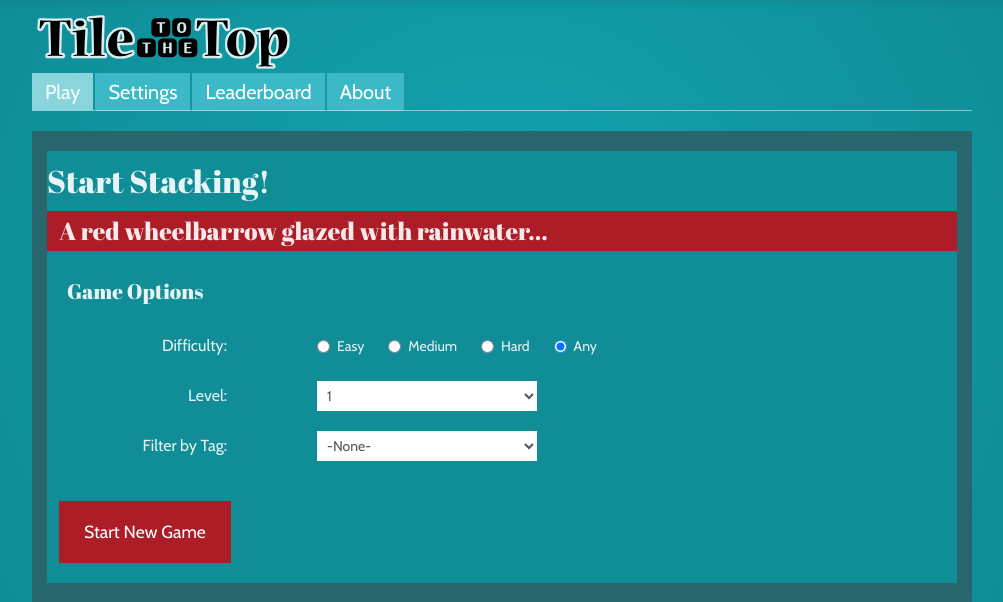
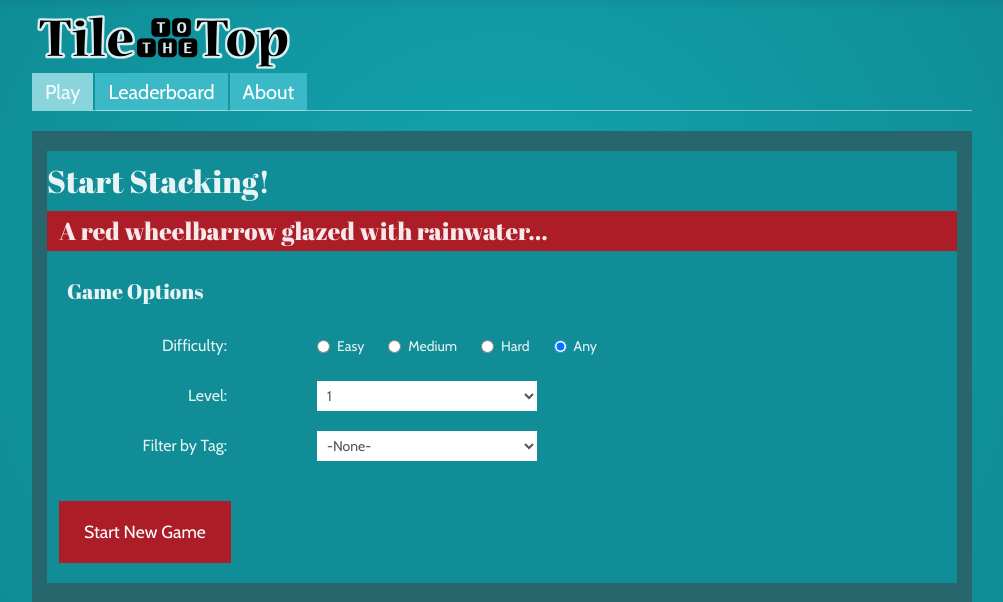
Before and after one commit to muzny/tiletothetop, a Django app: page // in a window 1280 px wide. Shown: the part 52-654 px from the top of the page, without its empty margins (138-1141 px from the left). Run offline with Django 3.2, Linux system fonts and the light colour scheme; data comes from the database, SQL or seed files in the repository; data that the repository does not hold is empty; parts of the project's set-up code (start-up, migrations or seed data) failed here and were passed over; some libraries are stand-ins or nearby versions.

Commit message:
Resolved issue #4. Removed settings tab.

```diff
--- a/tiletothetop/templates/game.html
+++ b/tiletothetop/templates/game.html
@@ -38,7 +38,6 @@
         <div class="tabbable">
             <ul class="nav nav-tabs">
                 <li class="active"><a href="#play" data-toggle="tab">Play</a></li>
-                <li><a href="#settings" data-toggle="tab">Settings</a></li>
                 {% if user.is_authenticated %}
                 <li><a href="#account" data-toggle="tab">Account</a></li>
                 {% endif %}
@@ -67,9 +66,6 @@
                             </div>
                         </div>
                     </div>
-                </div>
-                <div class="tab-pane" id="settings">
-                    <p>Game settings</p>
                 </div>
                 {% if user.is_authenticated %}
                 <div class="tab-pane" id="account">
```
